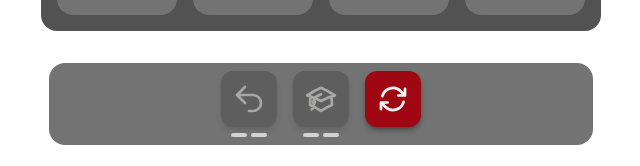
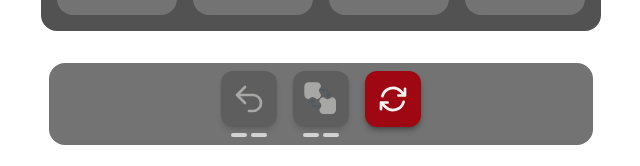
Before and after one commit to rmejia4209/2048, a React (Vite) app in the folder 2048/: page / in a window 1280 px wide. Shown: the part 631-797 px from the top of the page, without its empty margins (319-959 px from the left). Built offline with nearby package versions, Linux system fonts and the light colour scheme.

Commit message:
Added actual swap icon

```diff
--- a/2048/src/components/icons/SwapIcon.tsx
+++ b/2048/src/components/icons/SwapIcon.tsx
@@ -5,12 +5,15 @@ import IconWrapper from "./IconWrapper";
 function SwapPath(): React.JSX.Element {
   return (
     <>
-      <path strokeLinecap="round" strokeLinejoin="round" d="M4.26 10.147a60.438 60.438 0 0 0-.491 6.347A48.62 48.62 0 0 1 12 20.904a48.62 48.62 0 0 1 8.232-4.41 60.46 60.46 0 0 0-.491-6.347m-15.482 0a50.636 50.636 0 0 0-2.658-.813A59.906 59.906 0 0 1 12 3.493a59.903 59.903 0 0 1 10.399 5.84c-.896.248-1.783.52-2.658.814m-15.482 0A50.717 50.717 0 0 1 12 13.489a50.702 50.702 0 0 1 7.74-3.342M6.75 15a.75.75 0 1 0 0-1.5.75.75 0 0 0 0 1.5Zm0 0v-3.675A55.378 55.378 0 0 1 12 8.443m-7.007 11.55A5.981 5.981 0 0 0 6.75 15.75v-1.5" />
+      <path strokeLinecap="round" strokeLinejoin="round" d="M 2.5 4.5 a 2 2 0 0 1 2 -2 h 5 a 2 2 0 0 1 2 2 q -2.5 2.5 0 5 a 2 2 0 0 1 -2 2 q -2.5 -2.5 -5 0 a 2 2 0 0 1 -2 -2 v -5 z "/>
+      <path fill="none" strokeLinecap="round" strokeLinejoin="round" stroke="currentColor" d="M 11.5 6.5 c 5 0 5 0 5 4 l -1.5 -1.521 M 16.5 10.5 l 1.5 -1.5"/>
+      <path strokeLinecap="round" strokeLinejoin="round" d="M 20.5 18.5 a 2 2 180 0 1 -2 2 h -5 a 2 2 180 0 1 -2 -2 q 2.5 -2.5 0 -5 a 2 2 180 0 1 2 -2 q 2.5 2.5 5 0 a 2 2 180 0 1 2 2 v 5 z"/>
+      <path fill="none" strokeLinecap="round" strokeLinejoin="round" stroke="currentColor" d="M 11.5 16.5 c -5 0 -5 0 -5 -4 l 1.5 1 M 6.5 12.5 l -1.5 1.5"/>
     </>
     )
 }
 
 
 export default function SwapIcon(): React.JSX.Element {
-  return <IconWrapper Path={SwapPath} fill="fill-none"/>;
+  return <IconWrapper Path={SwapPath} fill="fill-stone-100" className="size-10 stroke-stone-100 stroke-1"/>;
 };
```
Also changed, not shown: 2048/src/components/icons/IconWrapper.tsx (+7 -2 lines).
